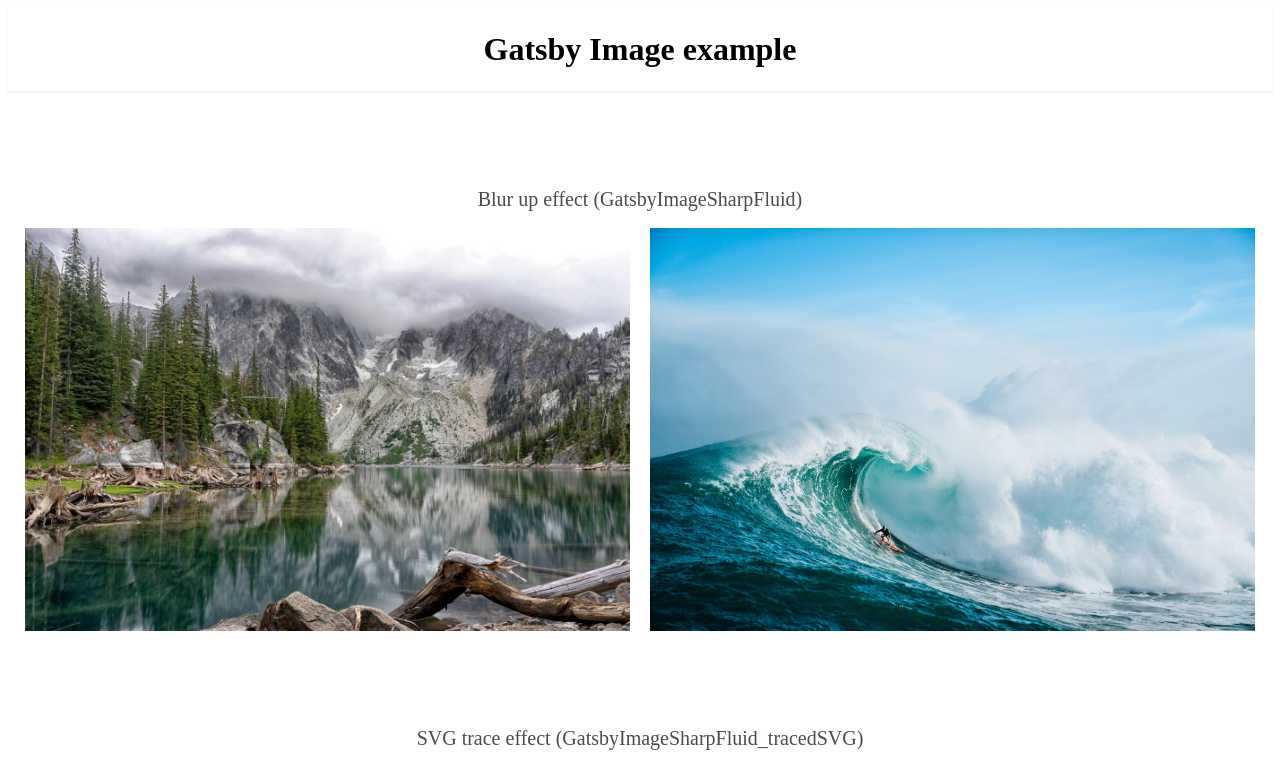
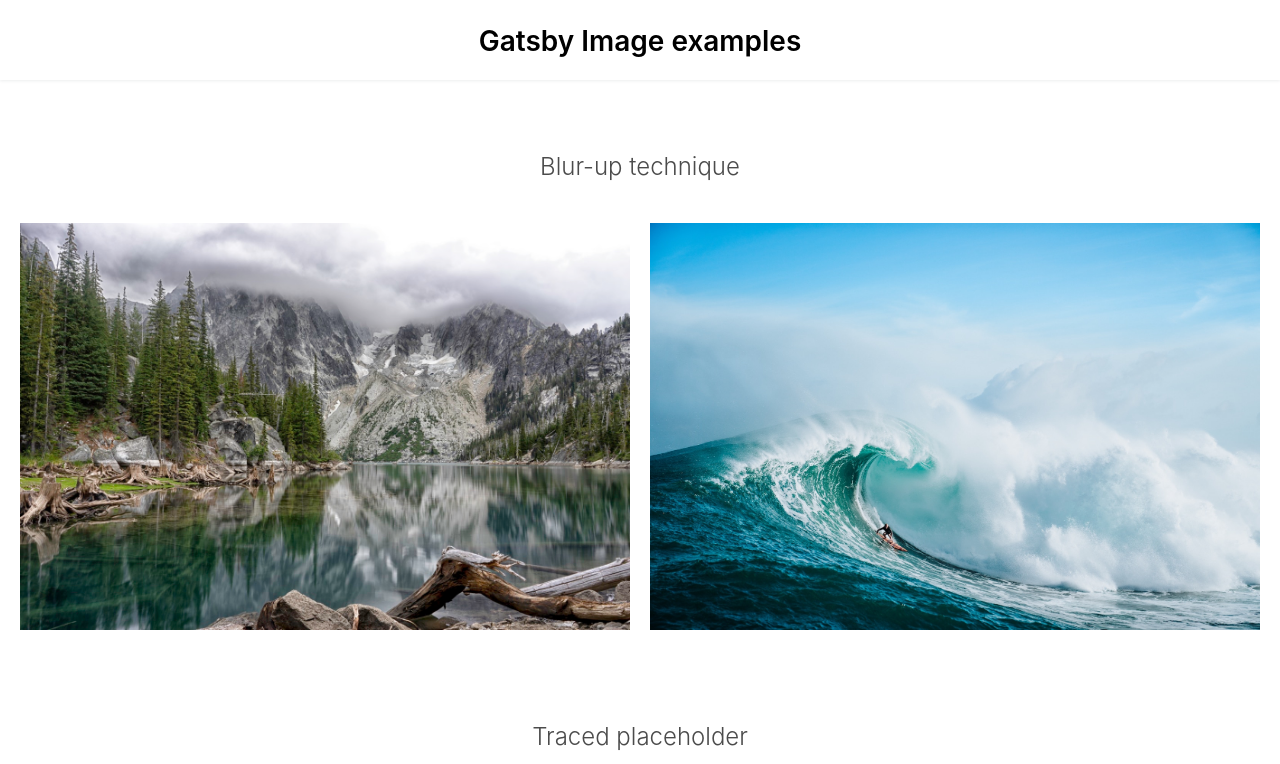
Before and after one commit to keegn/gatsby-image-example, a Gatsby site: page / in a window 1280 px wide. Shown: the top 764 px of the page. Built offline with nearby package versions, Linux system fonts and the light colour scheme; Gatsby itself is replaced by a stand-in of ours.

Commit message:
Lots of updates, refactored styles and cleaned up files etc.

```diff
--- a/gatsby-config.js
+++ b/gatsby-config.js
@@ -1,6 +1,6 @@
 module.exports = {
   siteMetadata: {
-    title: 'Gatsby Image example',
+    title: 'Gatsby Image examples',
   },
   plugins: [
     'gatsby-plugin-react-helmet',
--- a/src/components/global-styles.js
+++ b/src/components/global-styles.js
@@ -1,9 +1,9 @@
 import { createGlobalStyle } from 'styled-components'
 
 export const GlobalStyle = createGlobalStyle`
-
 html {
     font-size: 62.5%;
+
     box-sizing: border-box;
     font-family: -apple-system, BlinkMacSystemFont, 'Segoe UI', Roboto, Oxygen, Ubuntu, Cantarell, 'Open Sans', 'Helvetica Neue', sans-serif;
 }
@@ -11,16 +11,12 @@ html {
 body {
      -webkit-font-smoothing: antialiased;
     line-height: 1.4;
-    font-size: 300px;
-}
-
-h2 {
-    font-size: 40px;
+    font-size: 1.6rem;
+    margin: 0;
 }
 
 a {
     color: #5334F5;
     font-weight: 600;
 }
-
 `
--- a/src/components/header.js
+++ b/src/components/header.js
@@ -1,37 +1,37 @@
 import React from 'react'
 import { Link } from 'gatsby'
+import styled from 'styled-components'
+
+const HeaderContainer = styled.div`
+  background: white;
+  box-shadow: 0px 1px 3px rgba(72, 76, 87, 0.1);
+  display: grid;
+  height: 8rem;
+`
+const HeaderBar = styled.div`
+  margin: 0 auto;
+  max-width: 96rem;
+  text-align: center;
+  display: grid;
+  align-items: center;
+`
+const HeaderText = styled.h1`
+  margin: 0 auto;
+`
+const HeaderLink = styled(Link)`
+  color: black;
+  text-decoration: none;
+  font-size: 2.8rem;
+`
 
 const Header = ({ siteTitle }) => (
-  <div
-    style={{
-      background: 'white',
-      boxShadow: 'rgba(72, 76, 87, 0.1) 0px 1px 3px',
-      margin: '0 auto',
-    }}
-  >
-    <div
-      style={{
-        margin: '0 auto',
-        maxWidth: 960,
-        padding: '1.45rem 1.0875rem',
-        textAlign: 'center',
-        display: 'grid',
-      }}
-    >
-      <h1 style={{ margin: 0 }}>
-        <Link
-          to="/"
-          style={{
-            color: 'black',
-            textDecoration: 'none',
-            fontSize: '2rem',
-          }}
-        >
-          {siteTitle}
-        </Link>
-      </h1>
-    </div>
-  </div>
+  <HeaderContainer>
+    <HeaderBar>
+      <HeaderText>
+        <HeaderLink to="/">{siteTitle}</HeaderLink>
+      </HeaderText>
+    </HeaderBar>
+  </HeaderContainer>
 )
 
 export default Header
--- a/src/components/layout.js
+++ b/src/components/layout.js
@@ -3,16 +3,13 @@ import PropTypes from 'prop-types'
 import Helmet from 'react-helmet'
 import { StaticQuery, graphql } from 'gatsby'
 import styled from 'styled-components'
+import { GlobalStyle } from './global-styles'
 
 import Header from './header'
 
-
 const AppContainerStyle = styled.div`
   margin: 0 auto;
-  max-width: 960;
-  padding: 0px 1.0875rem 1.45rem;
 `
-
 
 const Layout = ({ children }) => (
   <StaticQuery
@@ -37,7 +34,10 @@ const Layout = ({ children }) => (
           <html lang="en" />
         </Helmet>
         <Header siteTitle={data.site.siteMetadata.title} />
-        <AppContainerStyle> {children} </AppContainerStyle>
+        <React.Fragment>
+          <GlobalStyle />
+          <AppContainerStyle> {children} </AppContainerStyle>
+        </React.Fragment>
       </>
     )}
   />
--- a/src/pages/index.js
+++ b/src/pages/index.js
@@ -12,9 +12,9 @@ const Image = styled(Img)`
 const SectionHeader = styled.h2`
   font-weight: 300;
   text-align: center;
-  padding: 5rem 10px 0;
+  padding: 5rem 1rem 0;
   color: #4b4b4b;
-  font-size: 20px;
+  font-size: 2.4rem;
 `
 const Section = styled.div`
   display: grid;
@@ -23,21 +23,24 @@ const Section = styled.div`
 const Grid = styled.div`
   display: grid;
   grid-template-columns: 1fr 1fr;
-  grid-gap: 20px;
+  grid-gap: 2rem;
+  align-items: center;
+  padding: 2rem;
   @media (max-width: 400px) {
-    grid-gap: 4px;
+    grid-gap: 2rem;
+    grid-template-columns: 1fr;
   }
 `
 
 const IndexPage = props => (
   <Layout>
     <Section>
-    <SectionHeader>Blur up effect (GatsbyImageSharpFluid)</SectionHeader>
+      <SectionHeader>Blur-up technique</SectionHeader>
       <Grid>
         <Image fluid={props.data.imageMountain.childImageSharp.fluid} />
         <Img fluid={props.data.imageApp.childImageSharp.fluid} />
       </Grid>
-    <SectionHeader>SVG trace effect (GatsbyImageSharpFluid_tracedSVG)</SectionHeader>
+      <SectionHeader>Traced placeholder</SectionHeader>
       <Grid>
         <Image fluid={props.data.imageDesert.childImageSharp.fluid} />
         <Img fluid={props.data.imageBoat.childImageSharp.fluid} />
@@ -74,7 +77,7 @@ export const fluidImage = graphql`
     }
   }
 `
-// SVG Trace
+// SVG trace
 export const traceImage = graphql`
   fragment traceImage on File {
     childImageSharp {
```
Lines whose indentation alone changed are shown as unchanged.
